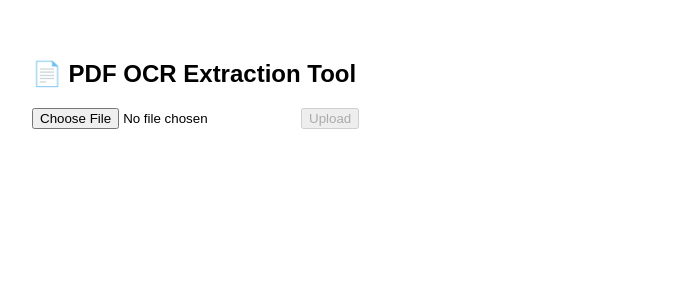
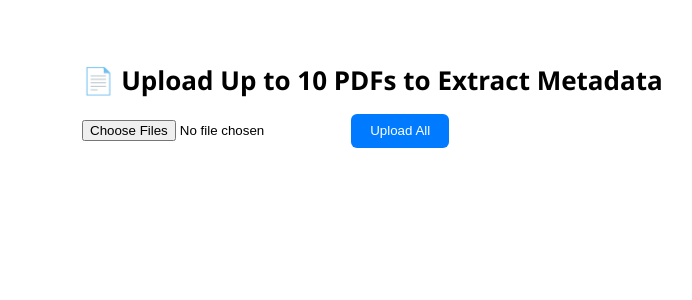
Before and after one commit to Siddharthan03/ocr-frontend, a React (Create React App) app: page / in a window 1280 px wide. Shown: the top 300 px of the page, without its empty margins (8-700 px from the left). Built offline with nearby package versions, Linux system fonts and the light colour scheme.

Commit message:
Update OCRUpload.jsx

```diff
--- a/src/components/OCRUpload.jsx
+++ b/src/components/OCRUpload.jsx
@@ -5,8 +5,8 @@ import * as XLSX from 'xlsx';
 import { saveAs } from 'file-saver';
 
 const OCRUpload = () => {
-  const [file, setFile] = useState(null);
-  const [metadata, setMetadata] = useState({});
+  const [files, setFiles] = useState([]);
+  const [allMetadata, setAllMetadata] = useState([]);
   const [loading, setLoading] = useState(false);
   const [error, setError] = useState("");
   const [downloadReady, setDownloadReady] = useState(false);
@@ -14,34 +14,43 @@ const OCRUpload = () => {
   const apiUrl = process.env.REACT_APP_API_URL;
 
   const handleFileChange = (e) => {
-    const selected = e.target.files[0];
-    if (selected && selected.type === "application/pdf") {
-      setFile(selected);
-      setMetadata({});
-      setDownloadReady(false);
-      setError("");
-    } else {
-      setError("Please select a valid PDF file.");
-      setFile(null);
+    const selected = Array.from(e.target.files);
+    if (selected.length > 10) {
+      setError("⚠️ You can upload up to 10 PDF files only.");
+      return;
     }
+    setFiles(selected);
+    setAllMetadata([]);
+    setDownloadReady(false);
+    setError("");
   };
 
-  const handleUpload = async () => {
-    if (!file) return;
-
-    const formData = new FormData();
-    formData.append('file', file);
+  const handleUploadAll = async () => {
+    if (!files || files.length === 0) return;
 
     setLoading(true);
     setError("");
     try {
-      const res = await axios.post(`${apiUrl}/api/ocr`, formData);
-      const extracted = res.data.metadata || {};
-      setMetadata(extracted);
-      setDownloadReady(Object.keys(extracted).length > 0);
+      const all = [];
+
+      for (const file of files) {
+        const formData = new FormData();
+        formData.append('file', file);
+
+        const res = await axios.post(`${apiUrl}/api/ocr`, formData);
+        const meta = res.data.metadata || {};
+        meta['File Name'] = file.name;
+        meta['Patient Signature'] = res.data.patient_signature;
+        meta['Physician Signature'] = res.data.physician_signature;
+
+        all.push(meta);
+      }
+
+      setAllMetadata(all);
+      setDownloadReady(true);
     } catch (err) {
+      console.error('Upload failed:', err);
       setError("OCR failed. Please check the backend logs.");
-      console.error("OCR failed", err);
     } finally {
       setLoading(false);
     }
@@ -65,13 +74,9 @@ const OCRUpload = () => {
         }, {});
       };
 
-      const flatMetadata = flattenObject(metadata);
-      const worksheetData = Object.entries(flatMetadata).map(([key, value]) => ({
-        Field: key,
-        Value: value,
-      }));
+      const excelRows = allMetadata.map((record) => flattenObject(record));
 
-      const worksheet = XLSX.utils.json_to_sheet(worksheetData);
+      const worksheet = XLSX.utils.json_to_sheet(excelRows);
       const workbook = XLSX.utils.book_new();
       XLSX.utils.book_append_sheet(workbook, worksheet, "Metadata");
 
@@ -93,22 +98,50 @@ const OCRUpload = () => {
   };
 
   return (
-    <div style={{ padding: "2rem", fontFamily: "Arial, sans-serif" }}>
-      <h2>📄 PDF OCR Extraction Tool</h2>
-      <input type="file" accept=".pdf" onChange={handleFileChange} />
-      <button onClick={handleUpload} disabled={!file || loading} style={{ marginLeft: "1rem" }}>
-        {loading ? "Processing..." : "Upload"}
-      </button>
+    <div style={{ padding: "2rem", fontFamily: "Segoe UI, sans-serif", maxWidth: "1100px", margin: "0 auto" }}>
+      <h2 style={{ fontSize: '26px', marginBottom: '1rem' }}>
+        📄 Upload Up to 10 PDFs to Extract Metadata
+      </h2>
+
+      <div style={{ marginBottom: '1.5rem' }}>
+        <input type="file" accept=".pdf" multiple onChange={handleFileChange} />
+        <button onClick={handleUploadAll} disabled={loading} style={{
+          marginLeft: '1rem',
+          backgroundColor: '#007BFF',
+          color: '#fff',
+          padding: '0.6rem 1.2rem',
+          border: 'none',
+          borderRadius: '6px',
+          cursor: 'pointer',
+          fontWeight: 500
+        }}>
+          {loading ? "Processing..." : "Upload All"}
+        </button>
+      </div>
 
       {error && <p style={{ color: "red", marginTop: "1rem" }}>{error}</p>}
 
-      {!loading && Object.keys(metadata).length > 0 && (
-        <MetadataTable metadata={metadata} />
+      {!loading && allMetadata.length > 0 && (
+        <div style={{ marginTop: '2rem' }}>
+          <h3 style={{ marginBottom: '1rem', fontSize: '20px' }}>📋 Extracted Metadata</h3>
+          {allMetadata.map((meta, idx) => (
+            <MetadataTable key={idx} metadata={meta} />
+          ))}
+        </div>
       )}
 
       {downloadReady && (
-        <button onClick={handleDownloadExcel} style={{ marginTop: "1.5rem" }}>
-          📥 Download Excel
+        <button onClick={handleDownloadExcel} style={{
+          backgroundColor: '#28a745',
+          color: '#fff',
+          padding: '0.6rem 1.4rem',
+          border: 'none',
+          borderRadius: '5px',
+          marginTop: '1.5rem',
+          fontWeight: '500',
+          cursor: 'pointer'
+        }}>
+          ⬇️ Download Excel
         </button>
       )}
     </div>
```
